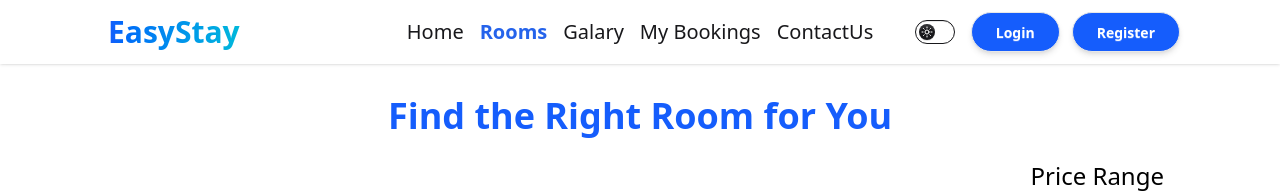
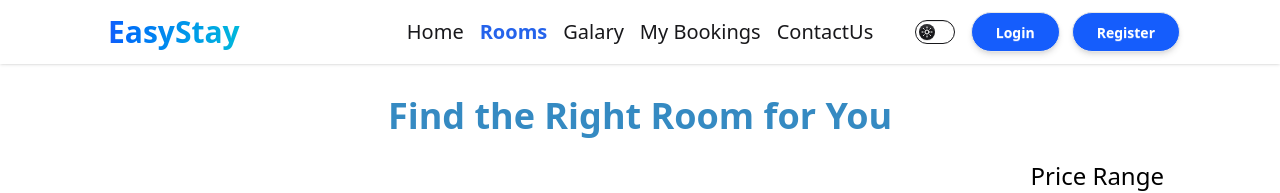
Before and after one commit to shawonkhan1/-Hotel-Booking-Platform, a React (Vite) app: page /allRoom in a window 1280 px wide. Shown: the top 193 px of the page. Built offline with nearby package versions, Linux system fonts and the light colour scheme; no server answers.

Commit message:
added farmer motion

```diff
--- a/src/Page/FeaturedRooms.jsx
+++ b/src/Page/FeaturedRooms.jsx
@@ -1,6 +1,8 @@
 import React, { useEffect, useState } from "react";
 import { Link } from "react-router";
 import Loading from "../Components/Loading";
+import { motion } from "framer-motion";
+
 
 const FeaturedRoom = () => {
   const [rooms, setRooms] = useState([]);
@@ -51,9 +53,21 @@ const FeaturedRoom = () => {
 
   return (
     <div className="p-4">
-      <h1 className="text-center font-bold text-4xl mb-8">
-        Featured Room
-      </h1>
+      <motion.h1
+
+         initial={{ scale: 0.5, opacity: 0 }}
+        animate={{ scale: 1, opacity: 1 }}
+         transition={{ duration: 2, ease: "easeOut" }}
+      className="text-center font-bold text-4xl mb-8">
+       Our <motion.span
+        animate={{color:["#124ce5","#12d5e5 ","#7de512 ","#5b12e5"],
+          transition: {duration:5, repeat:Infinity}
+        }}
+
+       >
+           Featured </motion.span>
+         Room
+      </motion.h1>
 
       <div className="grid grid-cols-1 md:grid-cols-2 lg:grid-cols-3 gap-6">
         {rooms.map((room) => (
--- a/src/Page/Rooms.jsx
+++ b/src/Page/Rooms.jsx
@@ -1,6 +1,7 @@
 import React, { useEffect, useState } from "react";
 import { Link } from "react-router";
 import Loading from "../Components/Loading";
+import { motion } from "framer-motion";
 
 const priceRanges = [
   { label: "All", min: "", max: "" },
@@ -48,19 +49,24 @@ const Rooms = () => {
   };
 
   if (loading) {
-    return (
-     <Loading></Loading>
-    );
+    return <Loading></Loading>;
   }
 
   return (
     <div className="p-4">
-      <h1 className="text-center font-bold text-blue-600 text-4xl mb-6">Find the Right Room for You</h1>
+      <motion.h1
+        animate={{
+          color: ["#124ce5", "#5fe512", "#12e5ae "],
+          transition: { duration: 5, repeat: Infinity },
+        }}
+        className="text-center font-bold text-blue-600 text-4xl mb-6"
+      >
+        Find the Right Room for You
+      </motion.h1>
 
       {/* Filter Dropdown */}
       <h1 className="flex justify-end text-2xl  mb-3 ">Price Range</h1>
       <div className="flex justify-end">
-
         <div className="mb-8 flex justify-center">
           <select
             className="select select-bordered w-48"
@@ -76,11 +82,14 @@ const Rooms = () => {
         </div>
       </div>
 
-
       {/* Rooms Grid */}
       <div className="grid grid-cols-1 md:grid-cols-2 lg:grid-cols-3 gap-6 items-stretch">
         {rooms.map((room) => (
-          <Link key={room._id} to={`/details/${room._id}`} className="block h-full">
+          <Link
+            key={room._id}
+            to={`/details/${room._id}`}
+            className="block h-full"
+          >
             <div className="border rounded-lg shadow-md p-4 flex flex-col hover:shadow-lg transition cursor-pointer h-full">
               <img
                 src={room.cover}
--- a/src/Page/SpecialOffer.jsx
+++ b/src/Page/SpecialOffer.jsx
@@ -5,7 +5,7 @@ const SpecialOffer = () => {
   const [isOpen, setIsOpen] = useState(false);
 
   useEffect(() => {
-    const timer = setTimeout(() => setIsOpen(true), 2000);
+    const timer = setTimeout(() => setIsOpen(true), 3000);
     return () => clearTimeout(timer);
   }, []);
 
```
Lines whose indentation alone changed are shown as unchanged.
